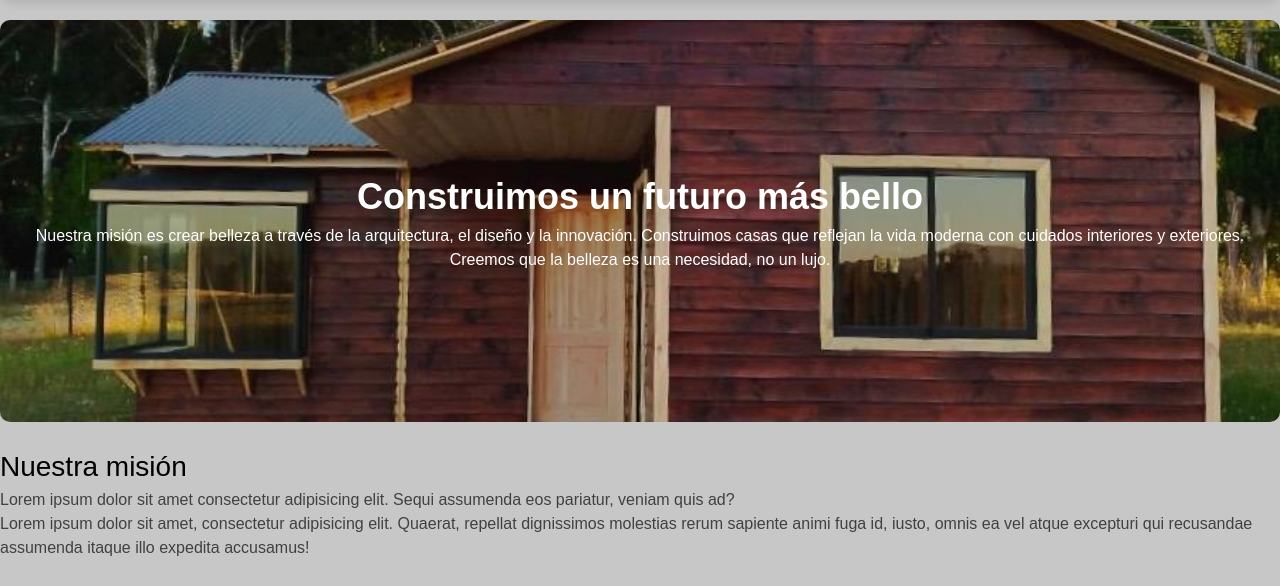
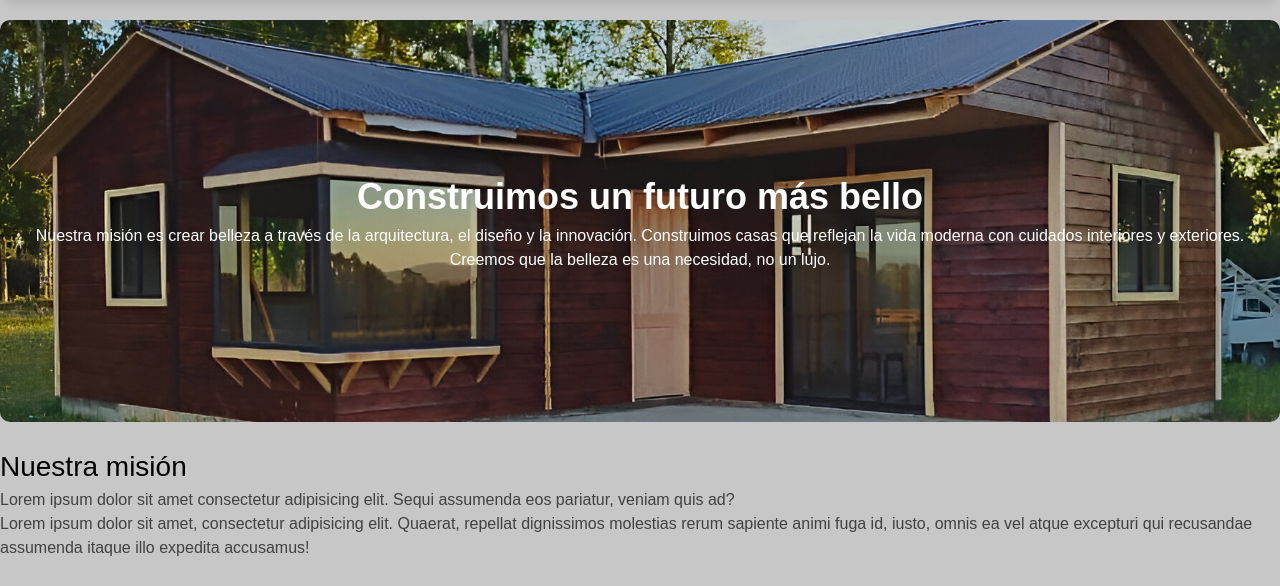
Before and after one commit to Desh22/Pagina_Casas.github.io, a PHP site: page / in a window 1280 px wide. Shown: the part 124-710 px from the top of the page. Run offline with PHP 8.4, Linux system fonts and the light colour scheme; some libraries are stand-ins or nearby versions.

Commit message:
Update style.css

```diff
--- a/style.css
+++ b/style.css
@@ -117,7 +117,7 @@ nav ul li a:hover {
 
 /* Hero */
 .hero {
-    background: url('IMG/modelo50m2_a.jpeg') center/cover no-repeat;
+    background: url('IMG/modelo50m2_A1.jpg') center/cover no-repeat;
     color: white;
     text-align: center;
     padding: 150px 20px;
```
